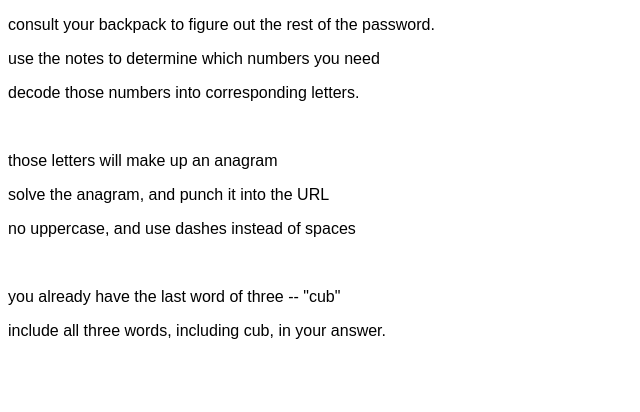
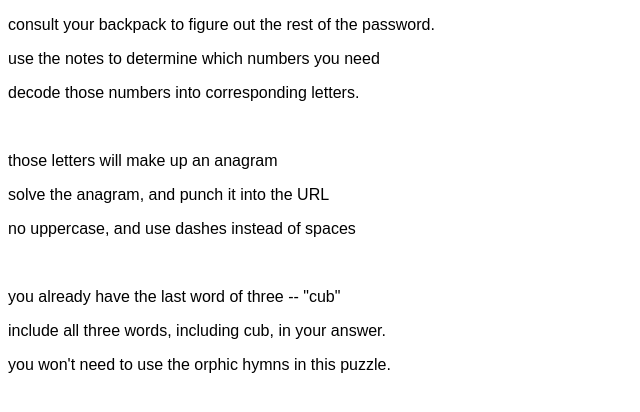
Before and after one commit to leigh-puzzle/galey-puzzle.github.io, a plain HTML site: page scroll.html in a window 1280 px wide. Shown: the whole page, without its empty margins (0-640 px from the left). Drawn offline with Linux system fonts and the light colour scheme.

Commit message:
orphic hymns

```diff
--- a/scroll.html
+++ b/scroll.html
@@ -22,6 +22,7 @@ body {
 <br>
 <p>you already have the last word of three -- "cub"</p>
 <p>include all three words, including cub, in your answer.</p>
+<p>you won't need to use the orphic hymns in this puzzle.</p>
 
 </body>
 </html>
```
